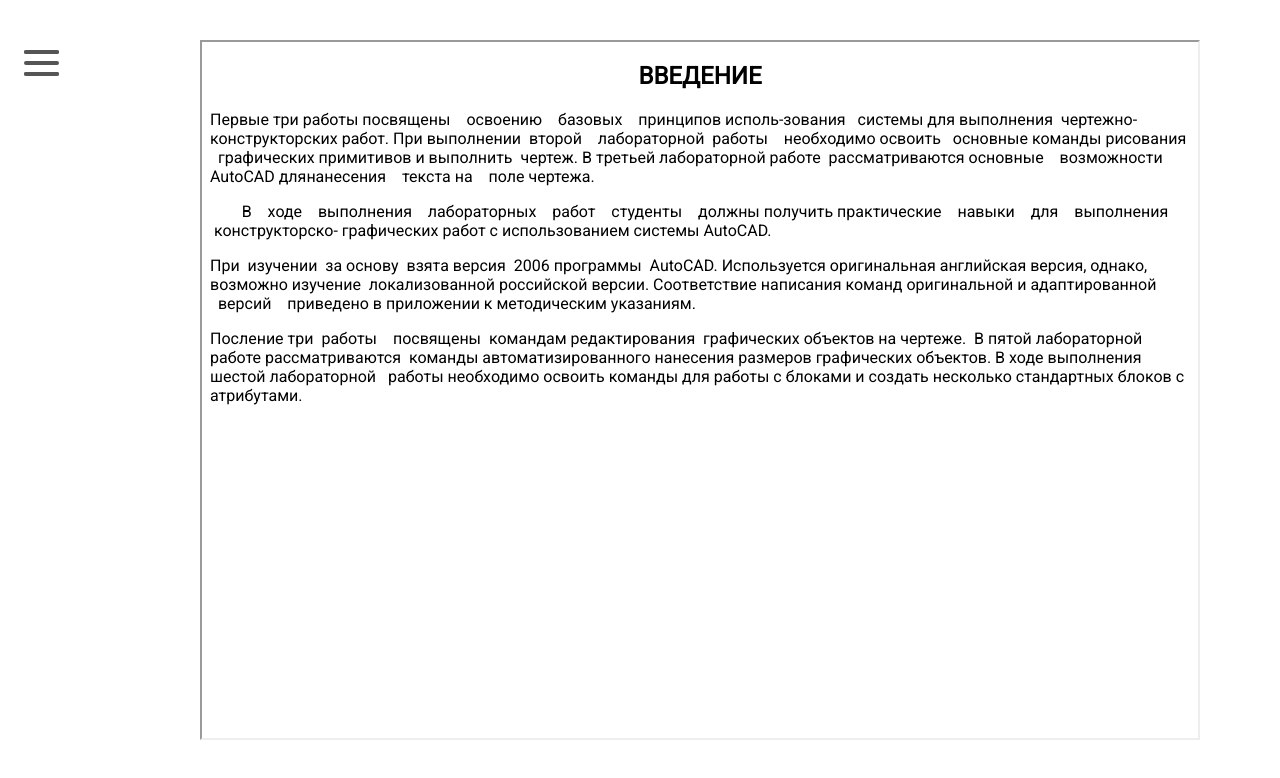
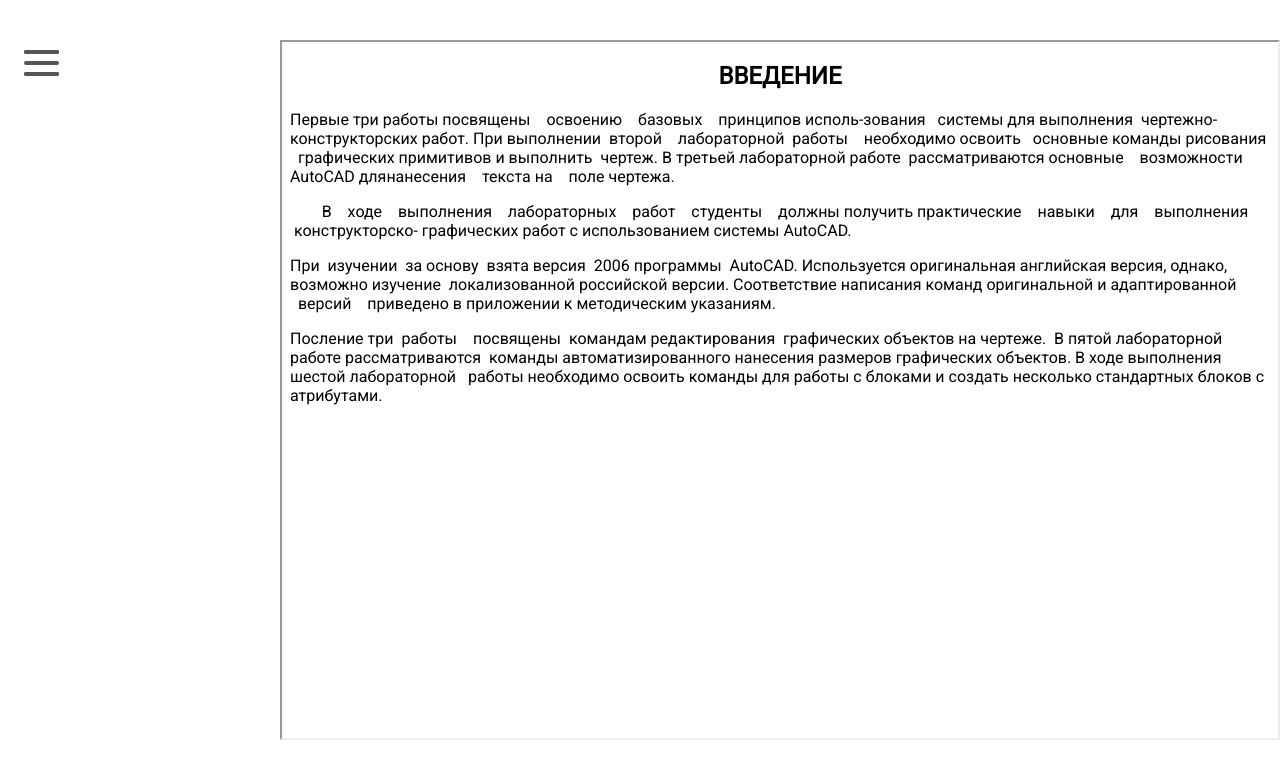
Before and after one commit to Nurzadakhan/nurzadakhan.github.io, a plain HTML site: page main.html in a window 1280 px wide. Drawn offline with nearby package versions, Linux system fonts and the light colour scheme.

Commit message:
Update style.css

```diff
--- a/style.css
+++ b/style.css
@@ -154,7 +154,7 @@ body {
 /* Text Block */
 .wrapper {
 	width: 70%;
-    margin: 10px 170px;
+    margin: 10px 250px 170px;
     color: #83828D;
 }
 .wrapper .text {
```
